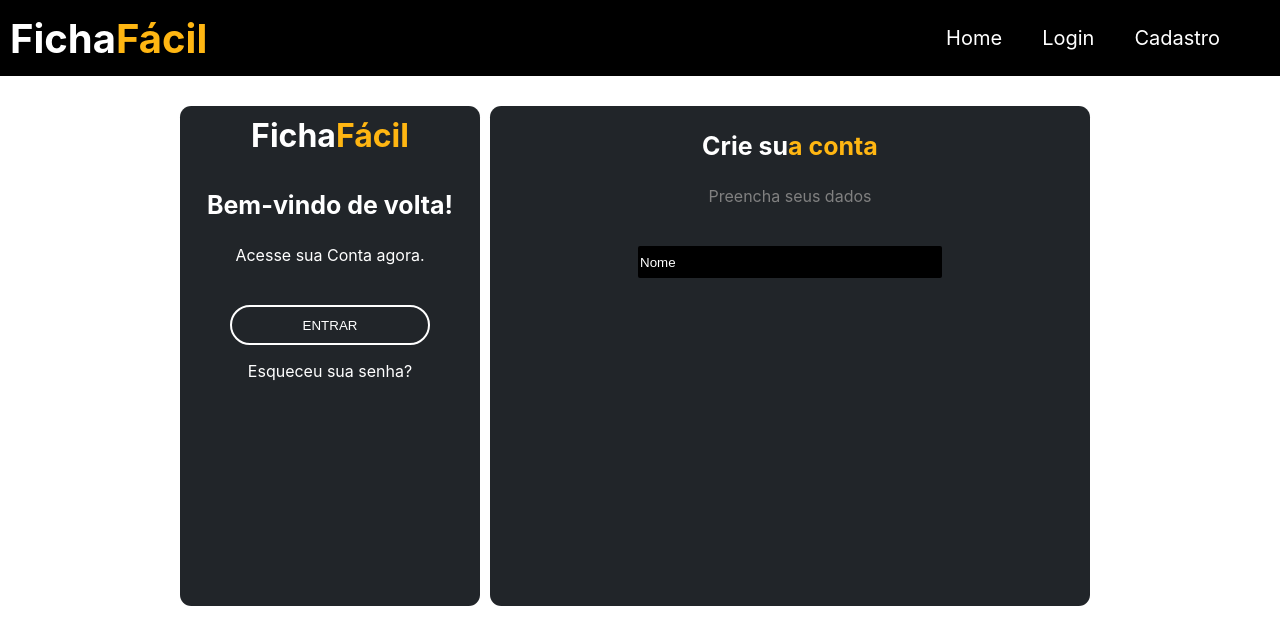
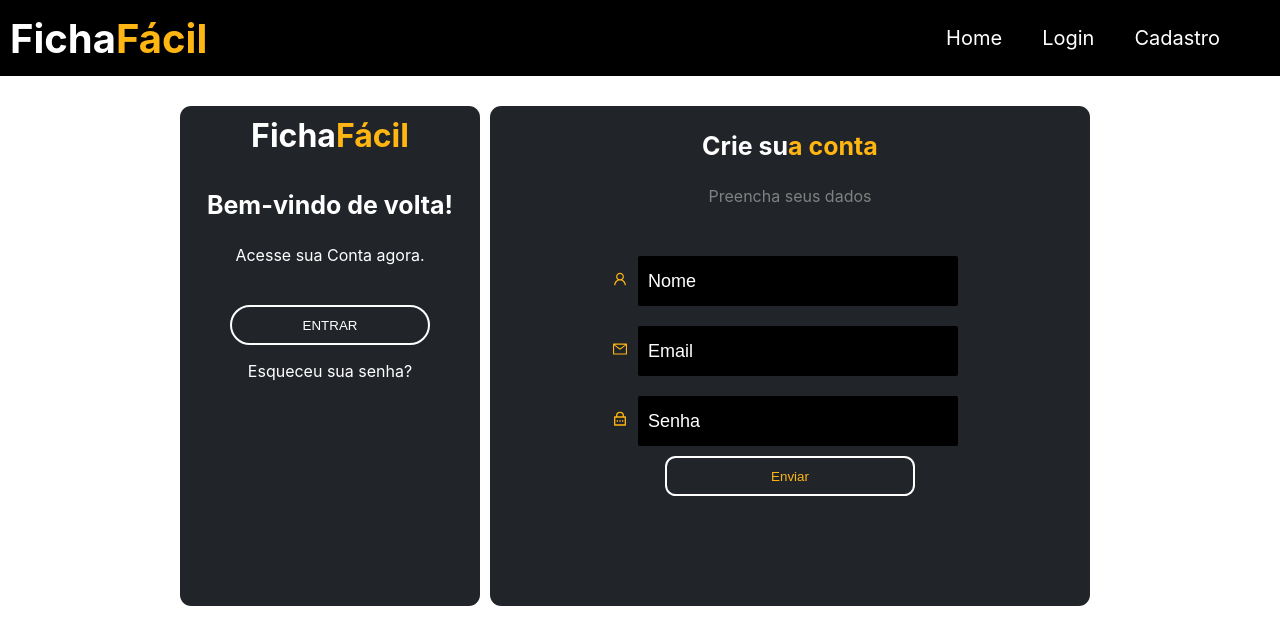
Before and after one commit to denilsonjj/Ficha-F-cil-React, a React (Create React App) app: page /Login in a window 1280 px wide. Shown: the top 644 px of the page. Built offline with nearby package versions, Linux system fonts and the light colour scheme.

Commit message:
adicionando react-icons e criando form de cadastro

```diff
--- a/src/components/pages/Login.jsx
+++ b/src/components/pages/Login.jsx
@@ -1,6 +1,10 @@
 import React from "react";
 import NavBar from "../Nav/Navbar";
 import style from "./Login.module.css";
+import { AiOutlineMail } from "react-icons/ai";
+import { AiOutlineUser } from "react-icons/ai";
+import { RiLockPasswordLine } from "react-icons/ri";
+
 const Login = () => {
   return (
     <>
@@ -14,7 +18,7 @@ const Login = () => {
           <h3 className={style.principal}>Bem-vindo de volta!</h3>
           <p>Acesse sua Conta agora.</p>
           <input type={"button"} value={"ENTRAR"} className={style.button} />
-          <p style={{ cursor: "pointer" }}>Esqueceu sua senha?</p>
+          <p className={style.forget}>Esqueceu sua senha?</p>
         </div>
         <div className={style.container2}>
           <h3 className={style.principal2}>
@@ -24,8 +28,31 @@ const Login = () => {
           <p style={{ color: "gray" }}>Preencha seus dados</p>
           <form style={{ display: "flex", flexDirection: "column" }}>
             <div>
-
-              <input className={style.input_form} type="text" placeholder="Nome" />
+              <>
+                <AiOutlineUser className={style.icons} />
+                <input
+                  className={style.input_form}
+                  type="text"
+                  placeholder="Nome"
+                />
+              </>
+              <div>
+                <AiOutlineMail className={style.icons} />
+                <input
+                  className={style.input_form}
+                  type="email"
+                  placeholder="Email"
+                />
+              </div>
+              <div>
+                <RiLockPasswordLine className={style.icons} />
+                <input
+                  className={style.input_form}
+                  type="password"
+                  placeholder="Senha"
+                />
+              </div>
+              <input type="submit" value="Enviar" />
             </div>
           </form>
         </div>
--- a/src/components/pages/Login.module.css
+++ b/src/components/pages/Login.module.css
@@ -36,6 +36,14 @@ p{
     margin-bottom: 40px;
     color: #fff;
 }
+.forget{
+    cursor: pointer;
+
+}
+.forget:hover{
+    color: #ffb612;
+       transition: 0.7s all;
+}
 .button{
     color: #fff;
     width: 200px ;
@@ -46,15 +54,35 @@ p{
     background-color: transparent;
 }
 .input_form{
+    font-size: 18px;
     width: 300px;
     height: 30px;
     border: none;
     border-radius: 2px;
     background-color: black;
     outline: none;
-    cursor: pointer;
     color: #fff;
+    margin: 10px;
+    padding: 10px;
 }
 .input_form::placeholder{
     color: #fff;
 }
+.icons{
+    color: #ffb612;
+}
+input[type="submit"]{
+  color: #ffb612;
+    height: 40px;
+    cursor: pointer;
+    border: 0.2em solid #fff;
+    border-radius: 0.8em;
+    background-color: transparent;
+    width: 250px
+}
+input[type="submit"]:hover{
+
+    transition: 0.7s all;
+    border: 0.2em solid #ffb612;
+
+}
```
